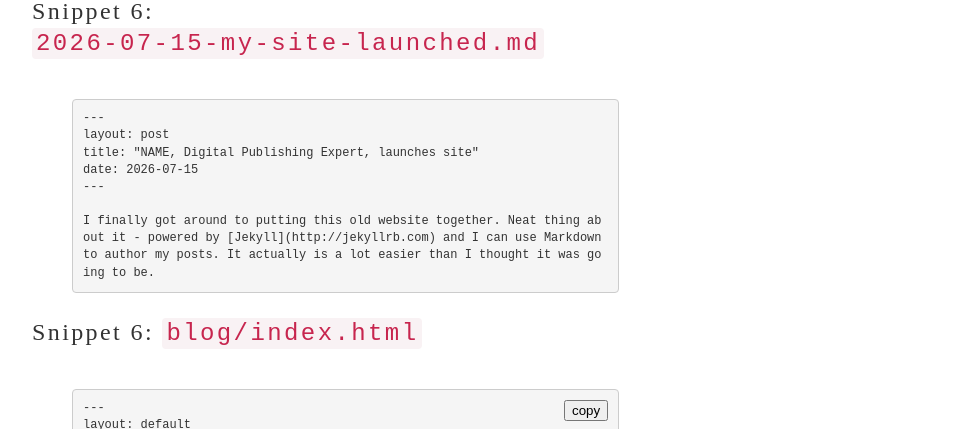
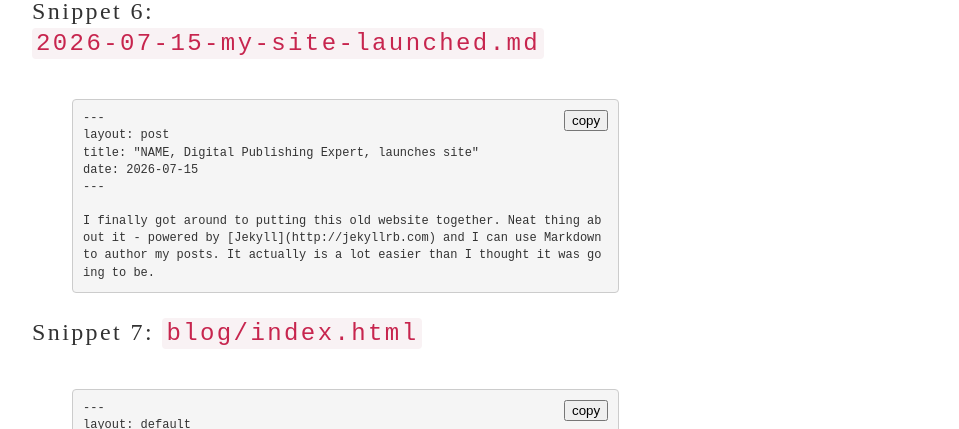
Before and after one commit to nhomenda/nhomenda.github.io, a Jekyll site: the page built from staff-day.html, in a window 1280 px wide and 900 px high, scrolled down 2876 px. Shown: the part 167-596 px from the top of the window, without its empty margins (160-1119 px from the left). Built offline with Jekyll 4.4.1, drawn with Linux system fonts in a browser that asks for light colours.

Commit message:
Update staff-day.html

```diff
--- a/staff-day.html
+++ b/staff-day.html
@@ -137,15 +137,15 @@ layout: default
 &lt;/div&gt;</code></pre>
 
 	<p>Snippet 6: <code>2026-07-15-my-site-launched.md</code></p>
-	<pre class="prettyprint pre-scrollable"><code>---
+	<pre class="prettyprint pre-scrollable"><button onclick="copy_to_clipboard('six')">copy</button><code>---
 layout: post
 title: "NAME, Digital Publishing Expert, launches site"
 date: 2026-07-15
 ---
 
 I finally got around to putting this old website together. Neat thing about it - powered by &lbrack;Jekyll&rbrack;&lpar;http://jekyllrb.com&rpar; and I can use Markdown to author my posts. It actually is a lot easier than I thought it was going to be.</code></pre>
-	<p>Snippet 6: <code>blog/index.html</code></p>
-	<pre class="prettyprint pre-scrollable"><button onclick="copy_to_clipboard('six')">copy</button><code id="six">---
+	<p>Snippet 7: <code>blog/index.html</code></p>
+	<pre class="prettyprint pre-scrollable"><button onclick="copy_to_clipboard('seven')">copy</button><code id="seven">---
 layout: default
 title: "NAME's Blog"
 ---
```
